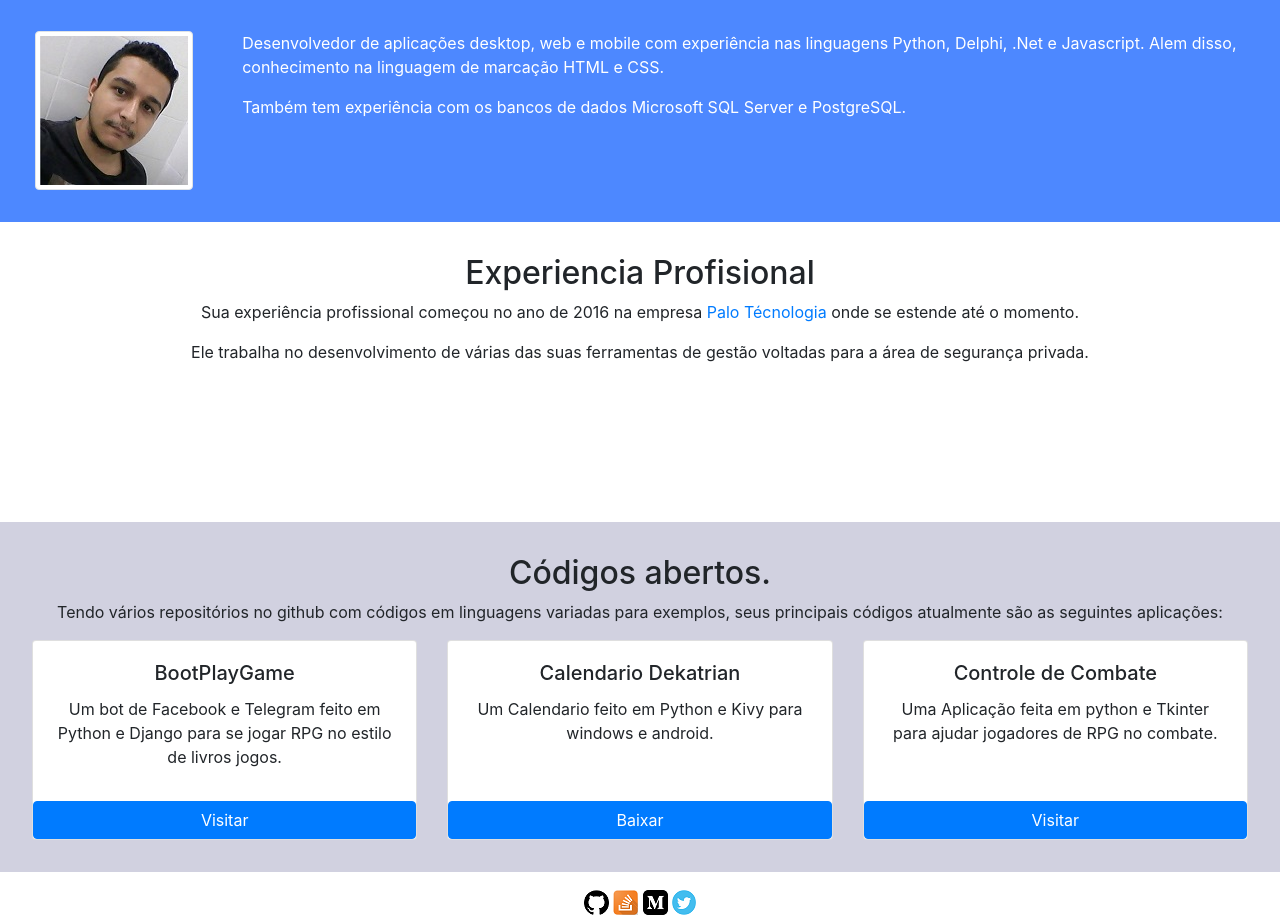
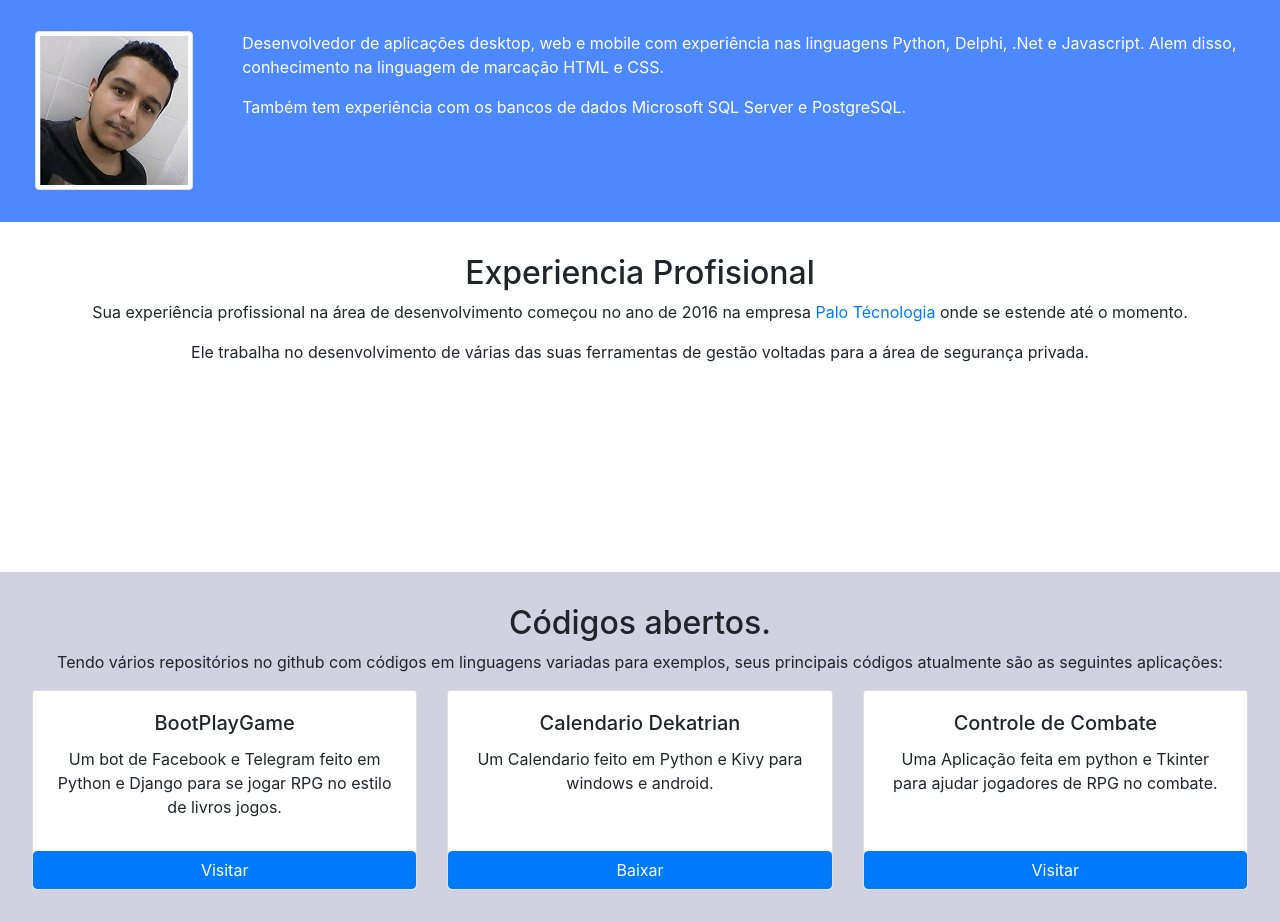
Before and after one commit to lariodiniz/larioApp, a Django app: page / in a window 1280 px wide. Shown: the part 401-1322 px from the top of the page. Run offline with Django 3.2, Linux system fonts and the light colour scheme; some libraries are stand-ins or nearby versions.

Commit message:
melhoras no index

```diff
--- a/core/static/core/css/style.css
+++ b/core/static/core/css/style.css
@@ -60,7 +60,7 @@
 
 .container03{
   padding: 2em;
-  height: 300px;
+  height: 350px;
 
 }
 
--- a/core/templates/core/index.html
+++ b/core/templates/core/index.html
@@ -56,7 +56,7 @@ Index
     <div class="col-12">
         <h2>Experiencia Profisional</h2>
         <p>
-            Sua experiência profissional começou no ano de 2016 na empresa
+            Sua experiência profissional na área de desenvolvimento começou no ano de 2016 na empresa
             <a href="http://www.palo.com.br/" target="_blank" >Palo Técnologia</a>
             onde se estende até o momento.
         </p>
```
